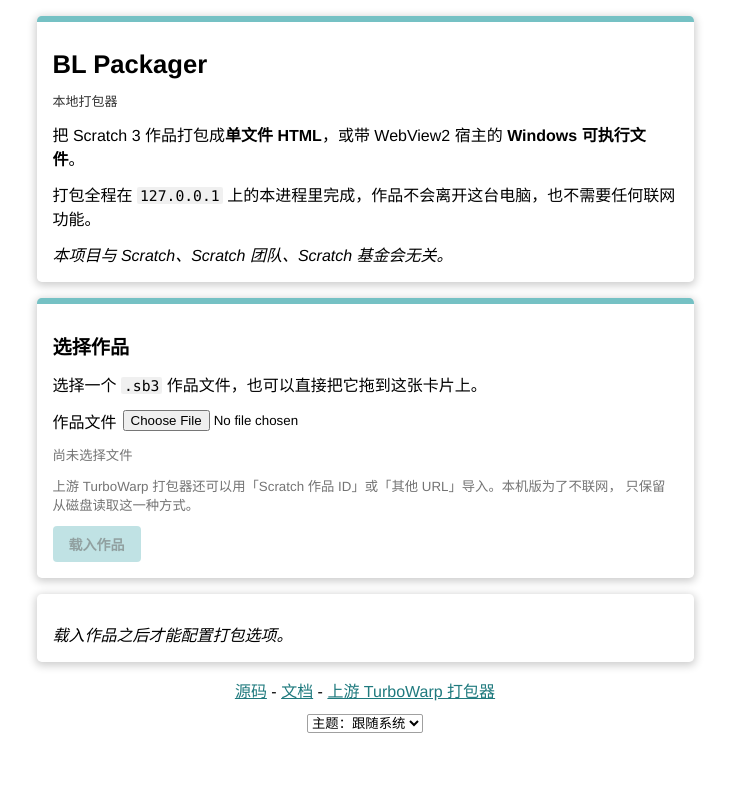
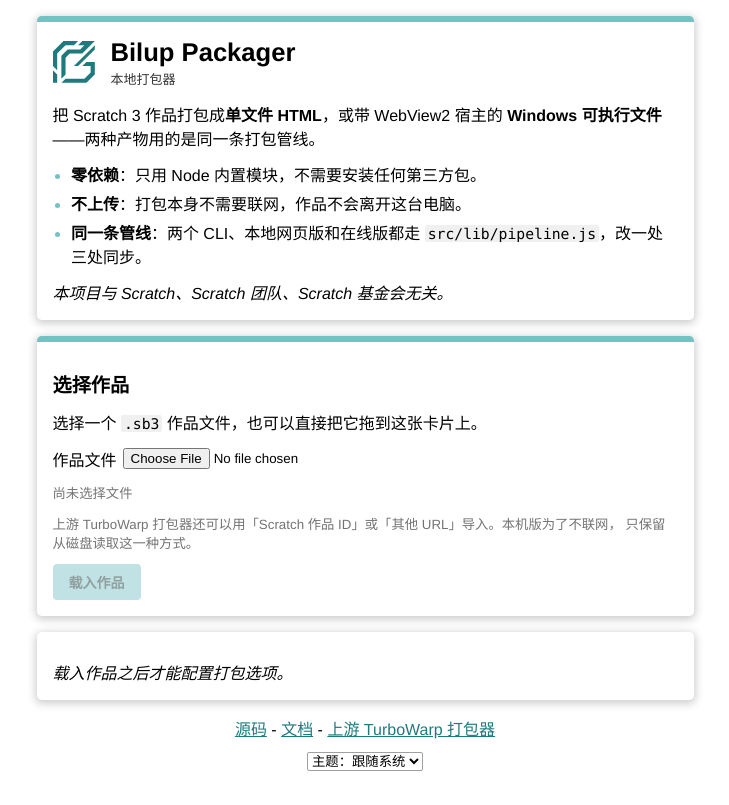
Before and after one commit to DLGrass/BL-Packager, a website: page ui/index.html in a window 1280 px wide. Shown: the whole page, without its empty margins (275-1004 px from the left). Drawn offline with Linux system fonts and the light colour scheme; no server answers.

Commit message:
feat(ui): introduce Bilup Packager with its mark in the masthead
The first card said "BL Packager" and three paragraphs of prose. It now
carries the actual product identity: the Bilup mark next to the name, a
one-line pitch, and three facts a visitor can check (zero dependencies,
nothing uploaded, one pipeline behind all three front ends).

The mark is the icon half of the official lockup in scratch-gui
(src/components/menu-bar/bilup-logo.svg), inlined and recoloured with
currentColor so it follows the light/dark theme. The wordmark is left out
on purpose: the heading next to it already spells "Bilup", and two copies
of the name side by side reads like a mistake.

The <title> and the meta description follow the rename, so the test that
asserts the served page carries the product name is updated to match.

```diff
--- a/ui/index.html
+++ b/ui/index.html
@@ -3,8 +3,8 @@
 <head>
 <meta charset="utf-8">
 <meta name="viewport" content="width=device-width, initial-scale=1">
-<title>BL Packager - 把 Scratch 作品打包成 HTML 和 EXE</title>
-<meta name="description" content="把 Scratch 作品打包成单文件 HTML 或 Windows 可执行文件。零依赖，全程在本机运行。">
+<title>Bilup Packager - 把 Scratch 作品打包成 HTML 和 EXE</title>
+<meta name="description" content="Bilup Packager：把 Scratch 作品打包成单文件 HTML 或 Windows 可执行文件。零依赖，作品不会离开这台电脑。">
 <meta name="theme-color" content="#75c1c4">
 <style>
   /* Geometry follows TurboWarp/packager's src/p4 UI: a centred column of 625px
@@ -91,6 +91,20 @@
   }
   .card.accent { border-top: 6px solid var(--accent); }
   .card.caption { font-style: italic; color: var(--fg); }
+
+  /* masthead -------------------------------------------------------------- */
+  /* The brand mark sits next to the product name, and only there: the other
+     cards keep upstream's plain headings. It is drawn with 4.9-unit strokes,
+     so it needs real pixels — below ~36px the left-hand stems merge. */
+  .hero-head { display: flex; align-items: center; gap: 12px; }
+  .hero-mark { flex: none; width: 46px; height: 43.3px; color: var(--link); }
+  .hero-head > div { min-width: 0; }
+  .hero-head h1 { margin: 0 0 2px; }
+  .hero-head .version { margin: 0; }
+  .lede { margin: 14px 0 12px; }
+  .facts { margin: 12px 0; padding-left: 1.15em; }
+  .facts li { margin: 5px 0; }
+  .facts li::marker { color: var(--accent); }
 
   /* controls ------------------------------------------------------------- */
   input[type="text"], input[type="number"], textarea { padding: 2px; }
@@ -238,10 +252,25 @@
 <main id="main">
 
   <section class="card accent">
-    <h1>BL Packager</h1>
-    <p class="version" id="versionLine">本地打包器</p>
-    <p>把 Scratch 3 作品打包成<strong>单文件 HTML</strong>，或带 WebView2 宿主的 <strong>Windows 可执行文件</strong>。</p>
-    <p>打包全程在 <code>127.0.0.1</code> 上的本进程里完成，作品不会离开这台电脑，也不需要任何联网功能。</p>
+    <div class="hero-head">
+      <!-- Bilup's mark, cropped out of the official lockup (bilup-logo.svg in
+           scratch-gui). currentColor, so it follows the theme; the wordmark is
+           left out on purpose — the heading next to it already spells the name,
+           and two copies of "Bilup" side by side reads like a mistake. -->
+      <svg class="hero-mark" viewBox="154.59911 154.64907 53.9 50.70186" aria-hidden="true">
+        <path fill="currentColor" d="M166.84911,154.64907h17.15l-4.9,4.9h-9.8l-9.8,9.8v19.6l-4.9,-4.9v-17.15l12.25,-12.25M154.59911,188.94907v14.7h4.9v-9.8l-4.9,-4.9M188.89911,154.64907h14.7l-14.7,14.7h-14.7l-4.9,4.9v19.6l-4.9,4.9v-26.95l7.35,-7.35h14.7l4.9,-4.9h-7.35l4.9,-4.9M164.39911,203.64907l4.9,-4.9h22.05l7.35,-7.35v-7.35h-9.8l4.9,-4.9h9.8v14.7l-9.8,9.8h-29.4M203.59911,159.54907v4.9l-19.6,19.6h-4.9z"/>
+      </svg>
+      <div>
+        <h1>Bilup Packager</h1>
+        <p class="version" id="versionLine">本地打包器</p>
+      </div>
+    </div>
+    <p class="lede">把 Scratch 3 作品打包成<strong>单文件 HTML</strong>，或带 WebView2 宿主的 <strong>Windows 可执行文件</strong>——两种产物用的是同一条打包管线。</p>
+    <ul class="facts">
+      <li><strong>零依赖</strong>：只用 Node 内置模块，不需要安装任何第三方包。</li>
+      <li><strong>不上传</strong>：打包本身不需要联网，作品不会离开这台电脑。</li>
+      <li><strong>同一条管线</strong>：两个 CLI、本地网页版和在线版都走 <code>src/lib/pipeline.js</code>，改一处三处同步。</li>
+    </ul>
     <p class="disclaimer">本项目与 Scratch、Scratch 团队、Scratch 基金会无关。</p>
   </section>
 
```
Also changed, not shown: test/run.js (+1 -1 lines).
